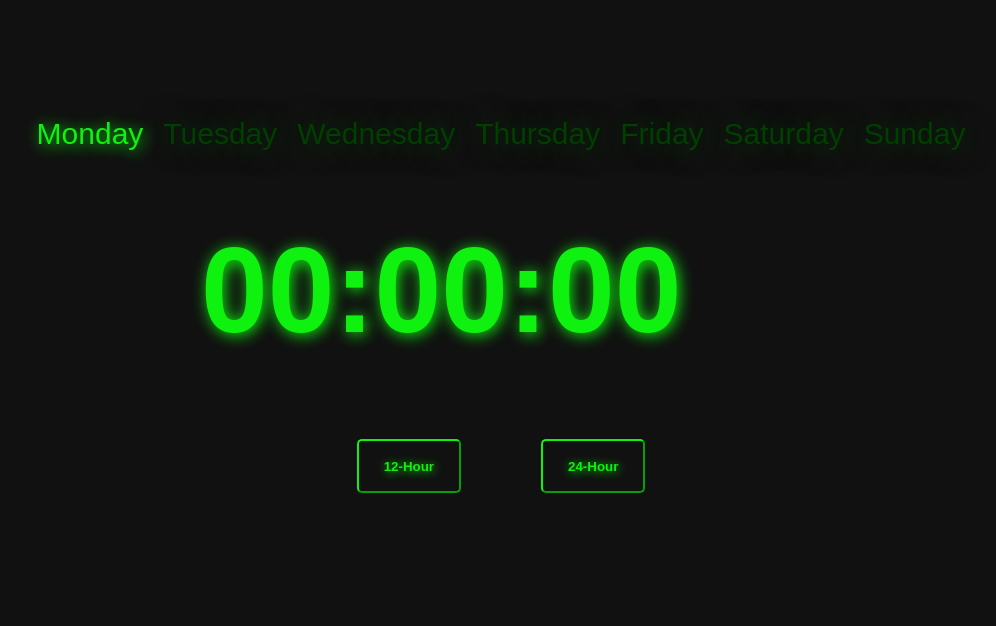
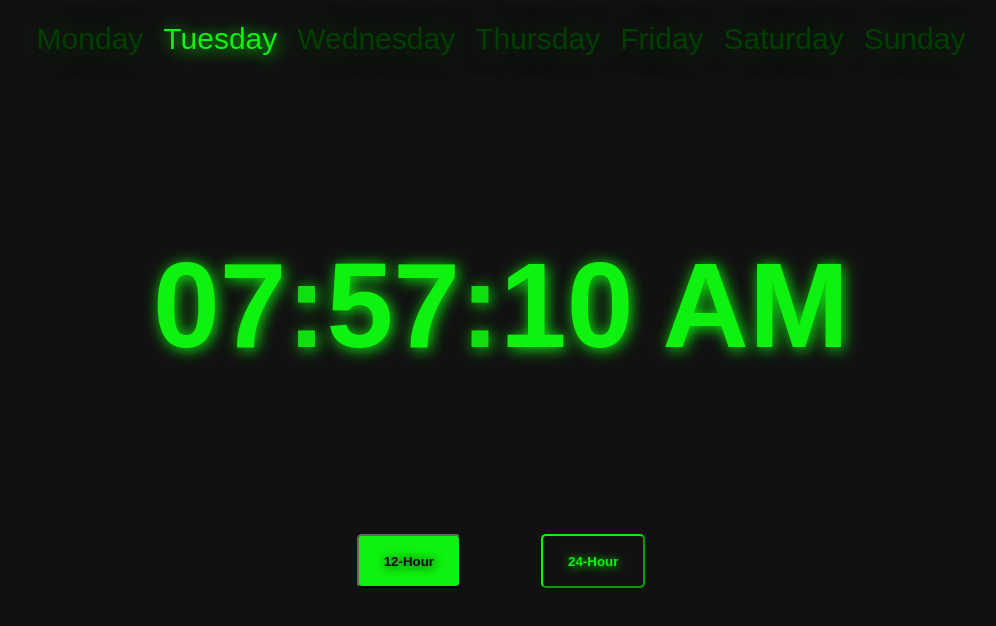
Before and after one commit to hulchenko/weekday-clock, a plain HTML site: page index.html in a window 1280 px wide. Both pictures are taken after a click on the button "12-Hour". Shown: the whole page, without its empty margins (139-1135 px from the left). Drawn offline with Linux system fonts and the light colour scheme; a web font is replaced by a local one.

Commit message:
finalize code

```diff
--- a/index.html
+++ b/index.html
@@ -10,7 +10,7 @@
   <body>
     <div class="container">
       <div class="week">
-        <p class="day">Monday</p>
+        <p>Monday</p>
         <p>Tuesday</p>
         <p>Wednesday</p>
         <p>Thursday</p>
@@ -19,11 +19,11 @@
         <p>Sunday</p>
       </div>
       <div class="clock">
-        <p class="hrs">00</p>
+        <p class="hrs"></p>
         <span class="dots">:</span>
-        <p class="mins">00</p>
+        <p class="min"></p>
         <span class="dots">:</span>
-        <p class="secs">00</p>
+        <p class="sec"></p>
       </div>
       <div class="buttons">
         <div><button class="twelve">12-Hour</button></div>
--- a/script.js
+++ b/script.js
@@ -1,3 +1,65 @@
 const clock = document.querySelector('.clock');
-const dots = document.getElementsByClassName('dots');
-const date = new Date();
+const today = new Date().getDay();
+const days = document.querySelectorAll('.week p');
+const hrs = document.querySelector('.hrs');
+const min = document.querySelector('.min');
+const sec = document.querySelector('.sec');
+const twelve = document.querySelector('.twelve');
+const twentyFour = document.querySelector('.twenty-four');
+let displayTwelve = true;
+
+//Set highlighted day
+days[today - 1].classList.add('day'); //Monday - Sunday week
+
+function showTime() {
+  let date = new Date();
+  let h = date.getHours();
+  let m = date.getMinutes();
+  let s = date.getSeconds();
+  let amPm = h < 12 ? 'AM' : 'PM';
+
+  twelve.addEventListener('click', function () {
+    displayTwelve = true;
+    twentyFour.classList.remove('switch');
+    twelve.classList.add('switch');
+  });
+
+  twentyFour.addEventListener('click', function () {
+    displayTwelve = false;
+    twentyFour.classList.add('switch');
+    twelve.classList.remove('switch');
+  });
+
+  // AM/PM
+  if (displayTwelve && h === 0) {
+    h = 12;
+  }
+
+  if (displayTwelve && h > 12) {
+    h = h - 12;
+  }
+
+  // 0 formatting
+  if (h < 10) {
+    h = '0' + h;
+  }
+  if (m < 10) {
+    m = '0' + m;
+  }
+  if (s < 10) {
+    s = '0' + s;
+  }
+
+  hrs.innerHTML = `${h}`;
+  min.innerHTML = `${m}`;
+
+  if (displayTwelve) {
+    sec.innerHTML = `${s} ${amPm}`;
+  } else {
+    sec.innerHTML = `${s}`;
+  }
+
+  setTimeout(showTime, 1000);
+}
+
+showTime();
--- a/style.css
+++ b/style.css
@@ -38,8 +38,8 @@ html {
   display: flex;
   font-size: 120px;
   font-weight: bold;
-  width: 600px;
-  margin-top: -60px;
+  width: 800px;
+  padding-top: 50px;
 }
 
 span {
@@ -54,12 +54,15 @@ span {
 }
 
 .clock {
+  display: flex;
+  align-items: center;
+  justify-content: center;
   color: rgb(15, 241, 15);
   text-shadow: 2px 2px 15px rgb(15, 241, 15);
 }
 
 .buttons {
-  margin-top: -40px;
+  padding-top: 40px;
   display: flex;
 }
 
@@ -93,3 +96,20 @@ span {
 .twenty-four:active {
   transform: scale(0.99);
 }
+
+.switch {
+  background-color: rgb(15, 241, 15);
+  color: #111;
+  border-color: #111;
+  text-shadow: 1px 1px 10px #111;
+}
+
+.dots {
+  animation: blinker 2s linear infinite;
+}
+
+@keyframes blinker {
+  50% {
+    opacity: 0;
+  }
+}
```
